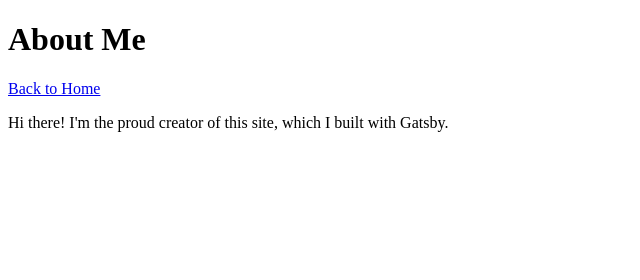
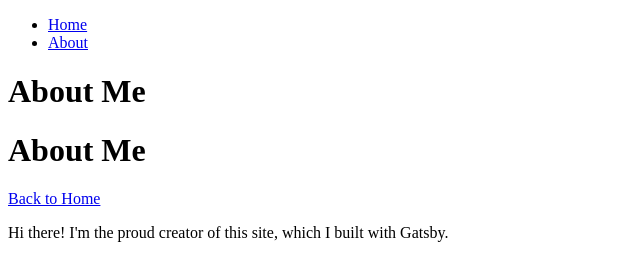
Before and after one commit to gukazma/gukazma.github.io, a Gatsby site: page /about in a window 1280 px wide. Shown: the whole page, without its empty margins (0-640 px from the left). Built offline with nearby package versions, Linux system fonts and the light colour scheme; Gatsby itself is replaced by a stand-in of ours.

Commit message:
✨ feat: layout

```diff
--- /dev/null
+++ b/src/components/layout.js
@@ -0,0 +1,21 @@
+import * as React from 'react'
+import { Link } from 'gatsby'
+
+const Layout = ({ pageTitle, children }) => {
+  return (
+    <div>
+      <nav>
+        <ul>
+          <li><Link to="/">Home</Link></li>
+          <li><Link to="/about">About</Link></li>
+        </ul>
+      </nav>
+      <main>
+        <h1>{pageTitle}</h1>
+        {children}
+      </main>
+    </div>
+  )
+}
+
+export default Layout
--- a/src/pages/about.js
+++ b/src/pages/about.js
@@ -1,13 +1,14 @@
 import * as React from 'react'
 import { Link } from 'gatsby'
+import Layout from '../components/layout'
 
 const AboutPage = () => {
   return (
-    <main>
+    <Layout pageTitle="About Me">
       <h1>About Me</h1>
       <Link to="/">Back to Home</Link>
       <p>Hi there! I'm the proud creator of this site, which I built with Gatsby.</p>
-    </main>
+    </Layout>
   )
 }
 
--- a/src/pages/index.js
+++ b/src/pages/index.js
@@ -1,14 +1,15 @@
 // Step 1: Import React
 import * as React from 'react'
 import { Link } from 'gatsby'
+import Layout from '../components/layout'
 // Step 2: Define your component
 const IndexPage = () => {
   return (
-    <main>
+    <Layout pageTitle="Home Page">
       <h1>Welcome to my Gatsby site!</h1>
       <Link to="/about">About</Link>
       <p>I'm making this by following the Gatsby Tutorial.</p>
-    </main>
+    </Layout>
   )
 }
 
```
